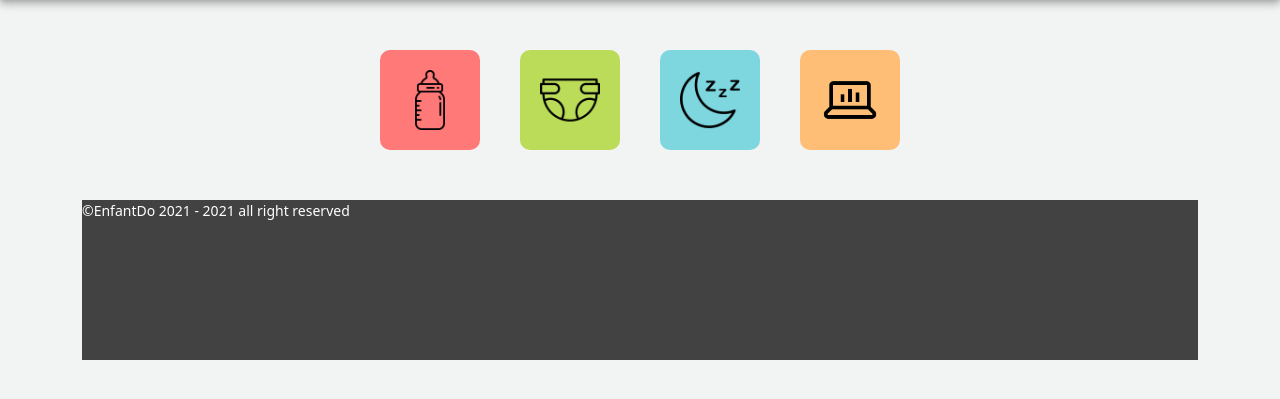
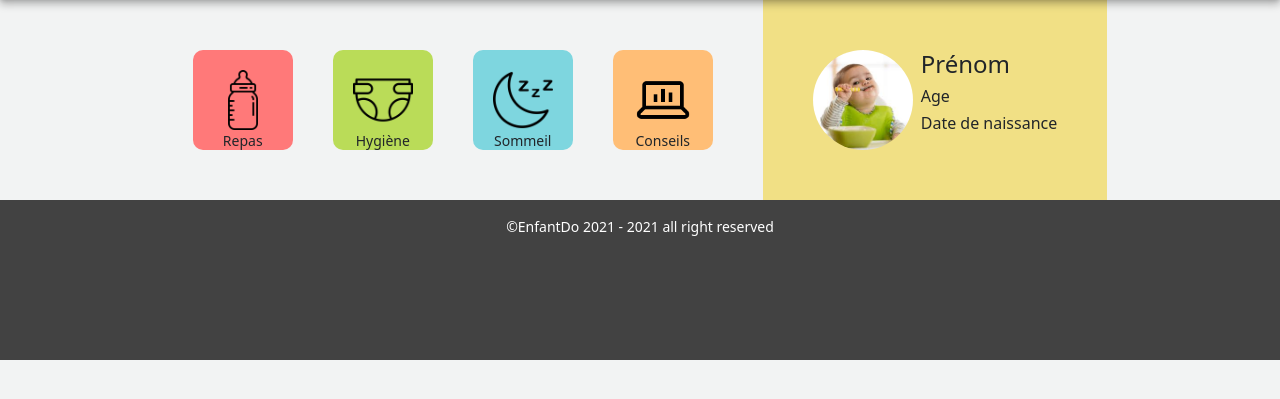
Before and after one commit to wf3-team/enfant-do, a Symfony app: template templates/layout.html.twig in a window 1280 px wide. Shown: the part 56-455 px from the top of the page. Run offline with Twig, Linux system fonts and the light colour scheme; the template is opened without the code that fills it, so the values that code supplies are empty; some libraries are stand-ins or nearby versions.

Commit message:
change layout.twig

```diff
--- a/templates/layout.html.twig
+++ b/templates/layout.html.twig
@@ -10,7 +10,7 @@
     {# Intégration de la nav Bootstrap : #}
        <nav class="navbar navbar-expand-lg navbar-light">
             <div class="container-fluid">
-            <a class="navbar-brand" href="#">L'Enfant Do</a>
+                <a class="navbar-brand" href="{{path('evenement_index')}}">L'Enfant Do</a>
                     <button class="navbar-toggler" type="button" data-bs-toggle="collapse" data-bs-target="#navbarSupportedContent" aria-controls="navbarSupportedContent" aria-expanded="false" aria-label="Toggle navigation">
                         <span class="navbar-toggler-icon"></span>
                     </button>
@@ -44,37 +44,54 @@
             </div>
         </nav>
     </header>
+    <div class="container">
+    <main>
 
-    <main class="container">
+        <div class="row">
 
         {# Liens #}
-        <div class="d-flex justify-content-center">
+
+
+        <div class="d-flex flex-row justify-content-center">
             <div class="icon-link biberon">
-                <a href=""><img class="text-center" src="{{ asset('image/icon/icon-biberon.png')}}" alt="rust-texture">
-            </a></div>
+                <a href="{{path('repas_new')}}"><img class="text-center" src="{{ asset('image/icon/icon-biberon.png')}}" alt="rust-texture">
+            </a><p>Repas</p></div>
             <div class="icon-link couche">
-                <a href=""><img src="{{ asset('image/icon/icon-couche.png')}}" alt="rust-texture">
-            </a></div>
+                <a href="{{path('hygiene_new')}}"><img src="{{ asset('image/icon/icon-couche.png')}}" alt="rust-texture">
+            </a><p>Hygiène</p></div>
             <div class="icon-link dodo">
-                <a href=""><img src="{{ asset('image/icon/icon-dodo.png')}}" alt="rust-texture">
-            </a></div>
+                <a href="{{path('evenement_sommeil')}}"><img src="{{ asset('image/icon/icon-dodo.png')}}" alt="rust-texture">
+            </a><p>Sommeil</p></div>
             <div class="icon-link statistique">
-                <a href=""><img src="{{ asset('image/icon/icon-statistique.png')}}" alt="rust-texture">
-            </a></div>
+                <a href="{{path('conseil')}}"><img src="{{ asset('image/icon/icon-statistique.png')}}" alt="rust-texture">
+            </a><p>Conseils</p></div>
+
+            <div class="section-profil-bebe d-flex">
+                <img class="me-2" src="{{ asset('image/repas/diversification1.jpg')}}" alt="rust-texture">
+                <div class="d-flex flex-column">
+                    <h4>Prénom</h4>
+                    <h6>Age</h6>
+                    <h6>Date de naissance</h6>
+
                 </div>
-    <main class="container">
+
+            </div>
+
+        </div>
+    {# end row #}
+    </div>
         {% block content %}
             {# c'est ici que viendra s'inserer le contenu propre à chaque page  #}
         {% endblock %}
+
     </main>
-
+</div>
 
 
     <footer>
-        {# <img src="{{ asset('image/footer.jpeg')}}" alt="footer rust-texture"> #}
 
-        <div class="copyright">
-            <p>
+        <div class="copyright d-flex justify-content-center">
+            <p class="mt-3">
                 &copy;EnfantDo 2021 - {{"now" | date("Y") }} all right reserved
             </p>
         </div>
```
Lines whose indentation alone changed are shown as unchanged.
